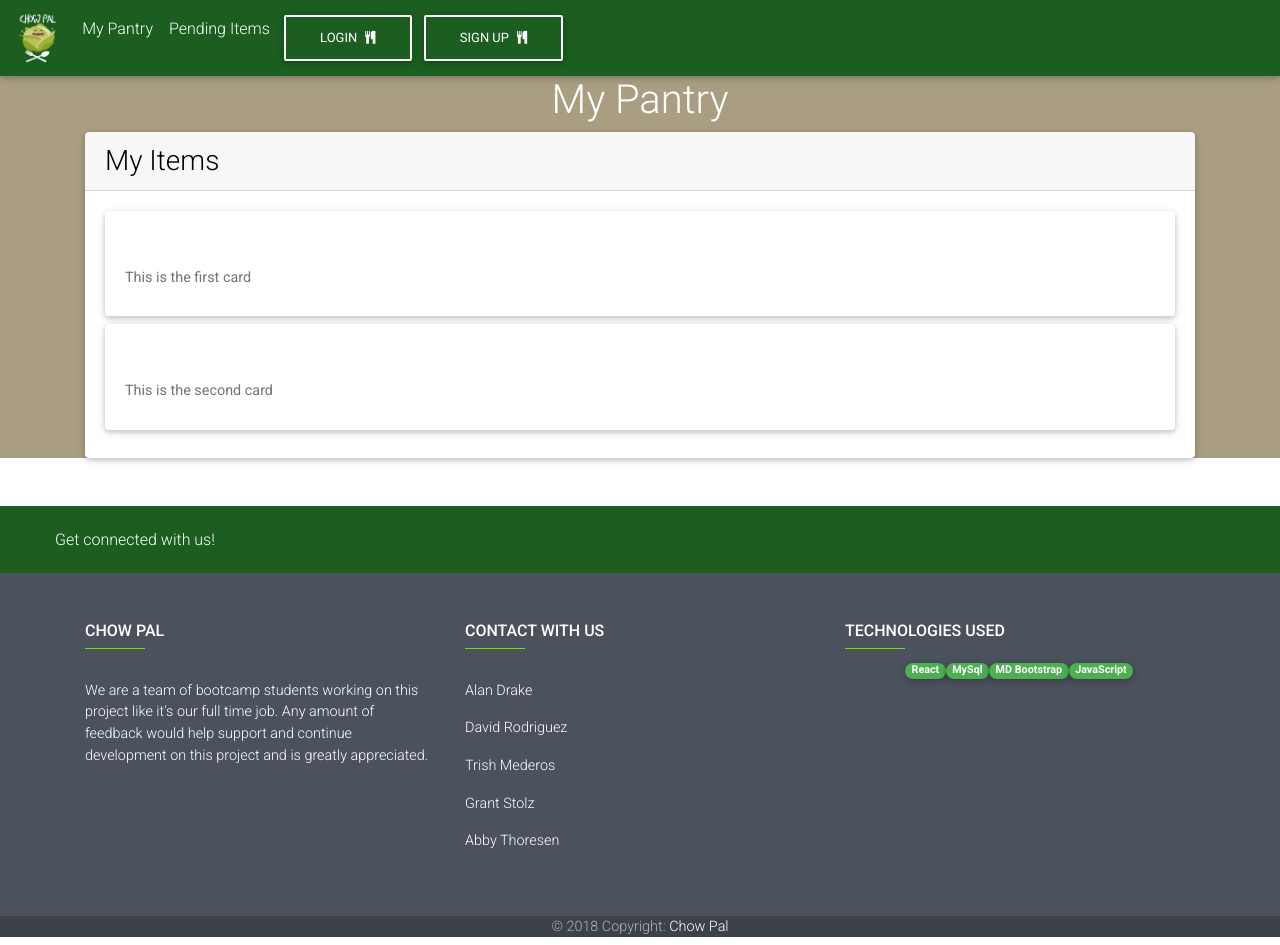
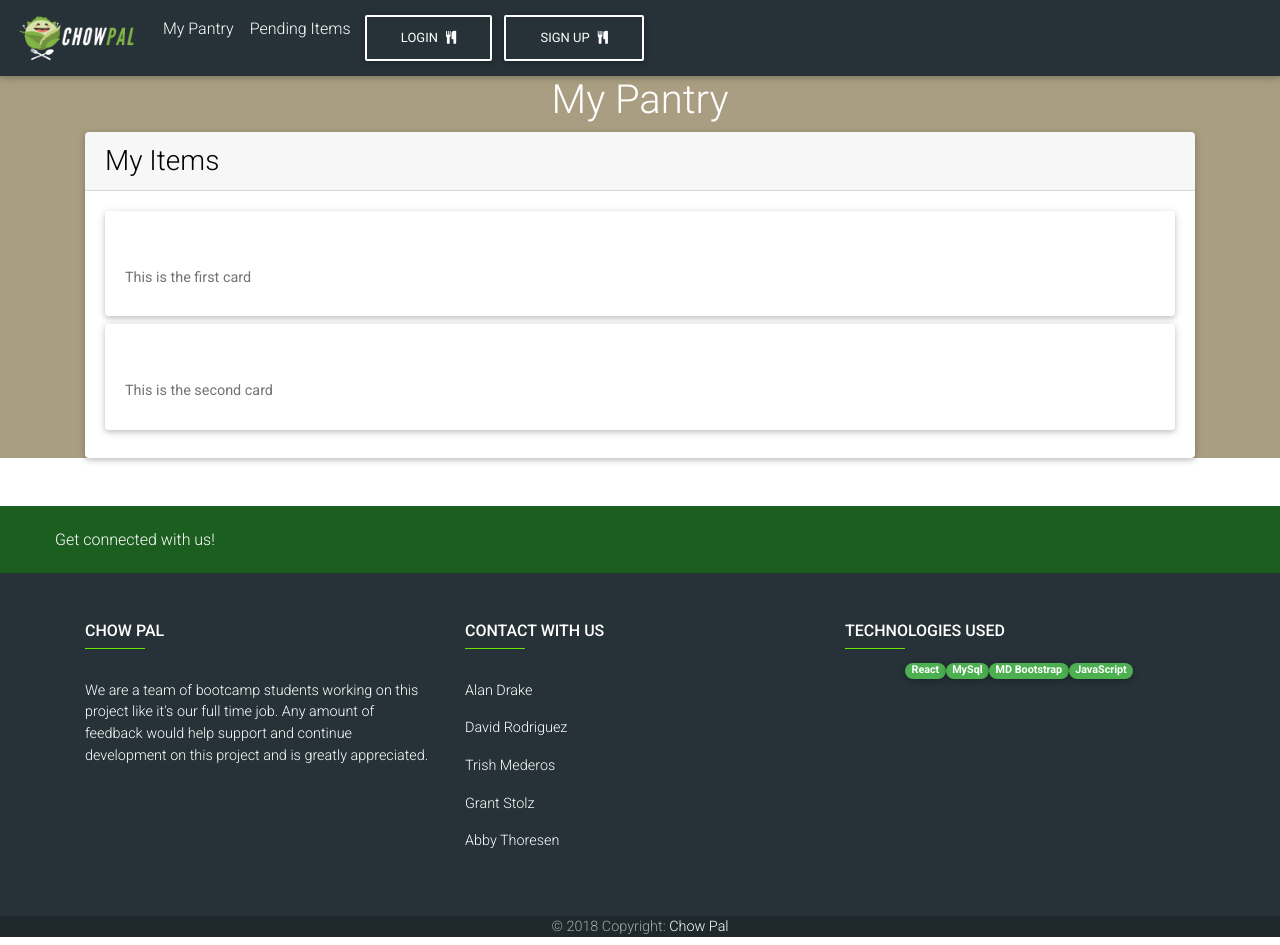
Before and after one commit to grstoltz/chowpal, a React (Create React App) app in the folder client/: page / in a window 1280 px wide. Built offline with nearby package versions, Linux system fonts and the light colour scheme.

Commit message:
abby-more-css

```diff
--- a/client/src/components/ChowNav/MaterialNav.js
+++ b/client/src/components/ChowNav/MaterialNav.js
@@ -10,9 +10,9 @@ export default class MaterialNav extends React.Component {
     render() {
         return (
             <Router>
-                <Navbar color="green darken-4" dark expand="md" scrolling>
+                <Navbar color="special-color-dark" dark expand="md" scrolling>
                     <NavbarBrand href="/">
-                         <img src="./logo.png" height="50"/>
+                         <img src="./logoChowPalNew.png" height="50"/>
                     </NavbarBrand>
                         <NavbarNav left>
                           <NavItem>
--- a/client/src/components/Footer/Footer.css
+++ b/client/src/components/Footer/Footer.css
@@ -7,7 +7,7 @@
 .badge-pill {
     min-width: 3rem;
     padding: 1px 5px;
-    margin-left: 14px;
+    margin-left: 3px;
     text-align: center;
     font-size: 1rem;
     line-height: 22px;
@@ -15,5 +15,5 @@
     color: #757575;
     float: left;
     box-sizing: border-box;
-    margin: 10px;
+    margin: 3px;
 }
--- a/client/src/components/Footer/Footer.js
+++ b/client/src/components/Footer/Footer.js
@@ -4,7 +4,7 @@ import { Col, Row, Footer } from 'mdbreact';
 class FooterPage extends React.Component {
     render(){
         return(
-            <Footer color="stylish-color" className="page-footer font-small pt-0">
+            <Footer color="special-color-dark" className="page-footer font-small pt-0">
                 <div style={{backgroundColor: '#1b5e20'}}>
                     <div className=" container text-left">
                         <div className="row py-4 d-flex align-items-center">
```
Also changed, not shown: client/public/logoChowPal.png, client/public/logoChowPalNew.png (added).
